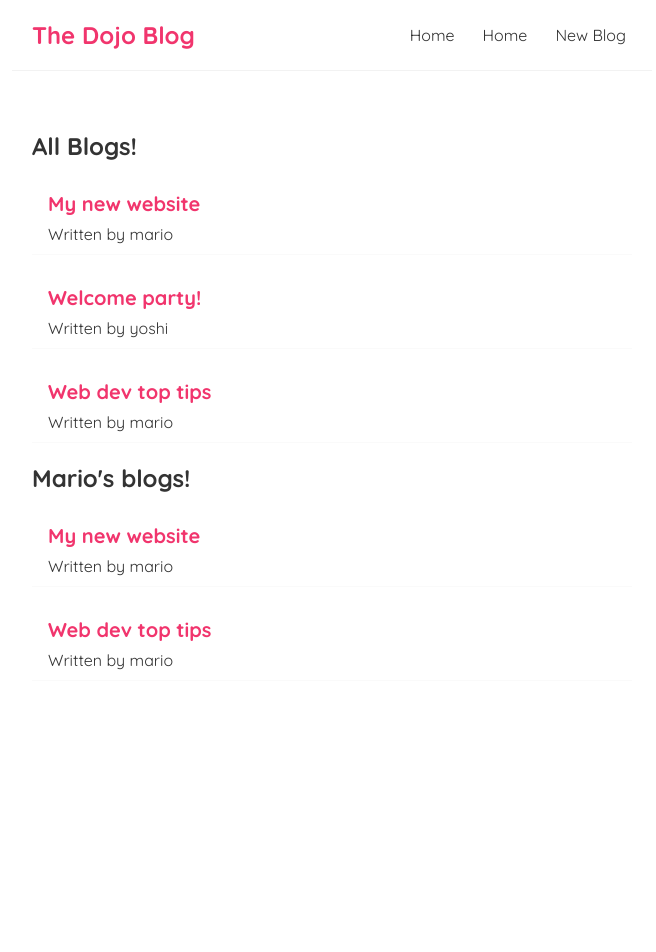
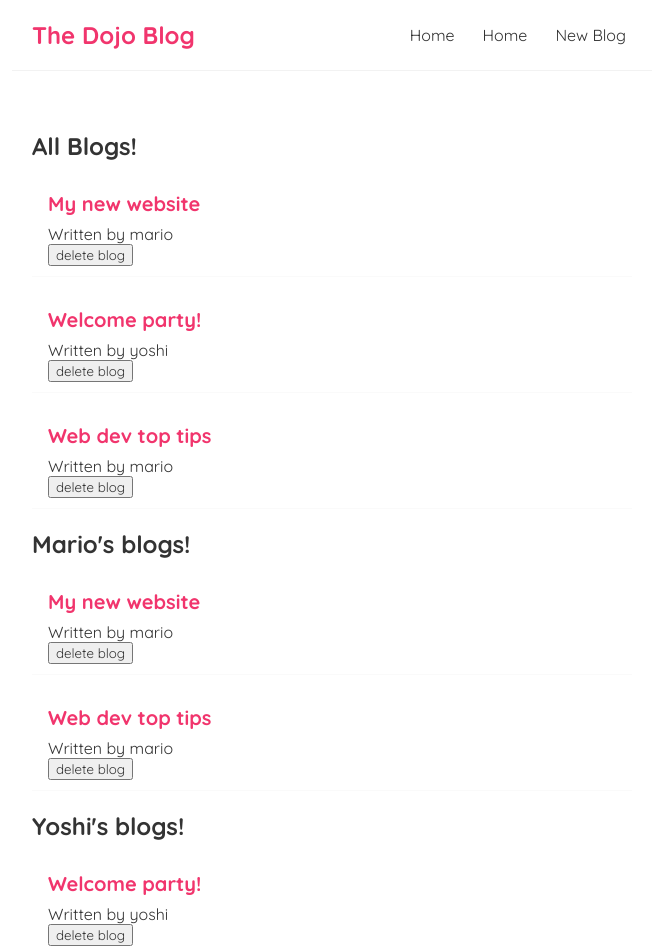
Before and after one commit to pixelzee3/dojo-blog, a React (Create React App) app: page / in a window 1280 px wide. Shown: the top 952 px of the page, without its empty margins (308-964 px from the left). Before the commit the page ends 800 px from the top, so only its background shows below. Built offline with nearby package versions, Linux system fonts and the light colour scheme.

Commit message:
Create delete blog button and handled the click event externally.

```diff
--- a/src/BlogList.jsx
+++ b/src/BlogList.jsx
@@ -1,4 +1,4 @@
-const BlogList = ({blogs, title}) => {
+const BlogList = ({ blogs, handleDelete, title }) => {
     return (
         <div className="blog-list">
             <h2>{title}</h2>
@@ -6,6 +6,7 @@
                 <div className="blog-preview" key={blog.id}>
                     <h2>{ blog.title }</h2>
                     <p>Written by {blog.author}</p>
+                    <button onClick={() => handleDelete(blog.id)}>delete blog</button>
                 </div>
             ))}
         </div>
--- a/src/Home.jsx
+++ b/src/Home.jsx
@@ -1,19 +1,47 @@
-import BlogList from "./BlogList";
-import { useState } from "react";
+import BlogList from './BlogList';
+import { useState } from 'react';
 
 const Home = () => {
     const [blogs, setBlogs] = useState([
-        { title: 'My new website', body: 'lorem ipsum...', author: 'mario', id: 1 },
-        { title: 'Welcome party!', body: 'lorem ipsum...', author: 'yoshi', id: 2 },
-        { title: 'Web dev top tips', body: 'lorem ipsum...', author: 'mario', id: 3 }
-      ]);
+        {
+            title: 'My new website',
+            body: 'lorem ipsum...',
+            author: 'mario',
+            id: 1,
+        },
+        {
+            title: 'Welcome party!',
+            body: 'lorem ipsum...',
+            author: 'yoshi',
+            id: 2,
+        },
+        {
+            title: 'Web dev top tips',
+            body: 'lorem ipsum...',
+            author: 'mario',
+            id: 3,
+        },
+    ]);
+
+    const handleDelete = (id) => {
+        const newBlogs = blogs.filter(blog => blog.id !== id);
+        setBlogs(newBlogs);
+    };
 
     return (
         <div className="home">
-            <BlogList blogs={blogs} title="All Blogs!" />
-            <BlogList blogs={blogs.filter(blog => blog.author === 'mario' ? true : false)} title="Mario's blogs!" />
+            <BlogList blogs={blogs} title="All Blogs!" handleDelete={handleDelete}/>
+            <BlogList
+                blogs={blogs.filter((blog) =>
+                    blog.author === 'mario'
+                )}
+                title="Mario's blogs!"
+                handleDelete={handleDelete}
+            />
+            {/* Make a BlogList component that only shows blogs written by yoshi */}
+            <BlogList blogs={blogs.filter((blog) => blog.author === 'yoshi')} title="Yoshi's blogs!" handleDelete={handleDelete}/>
         </div>
     );
-}
+};
 
 export default Home;
```
